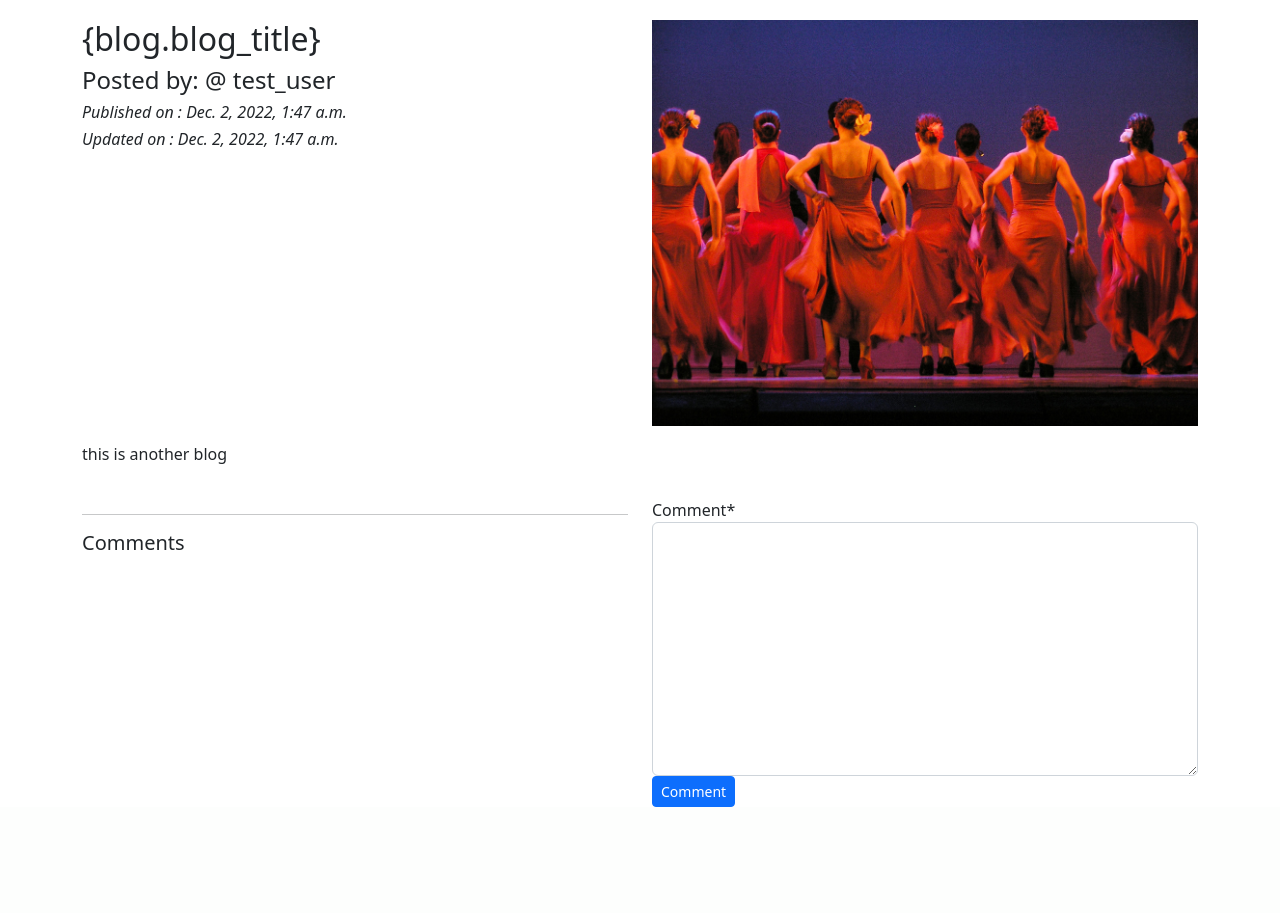
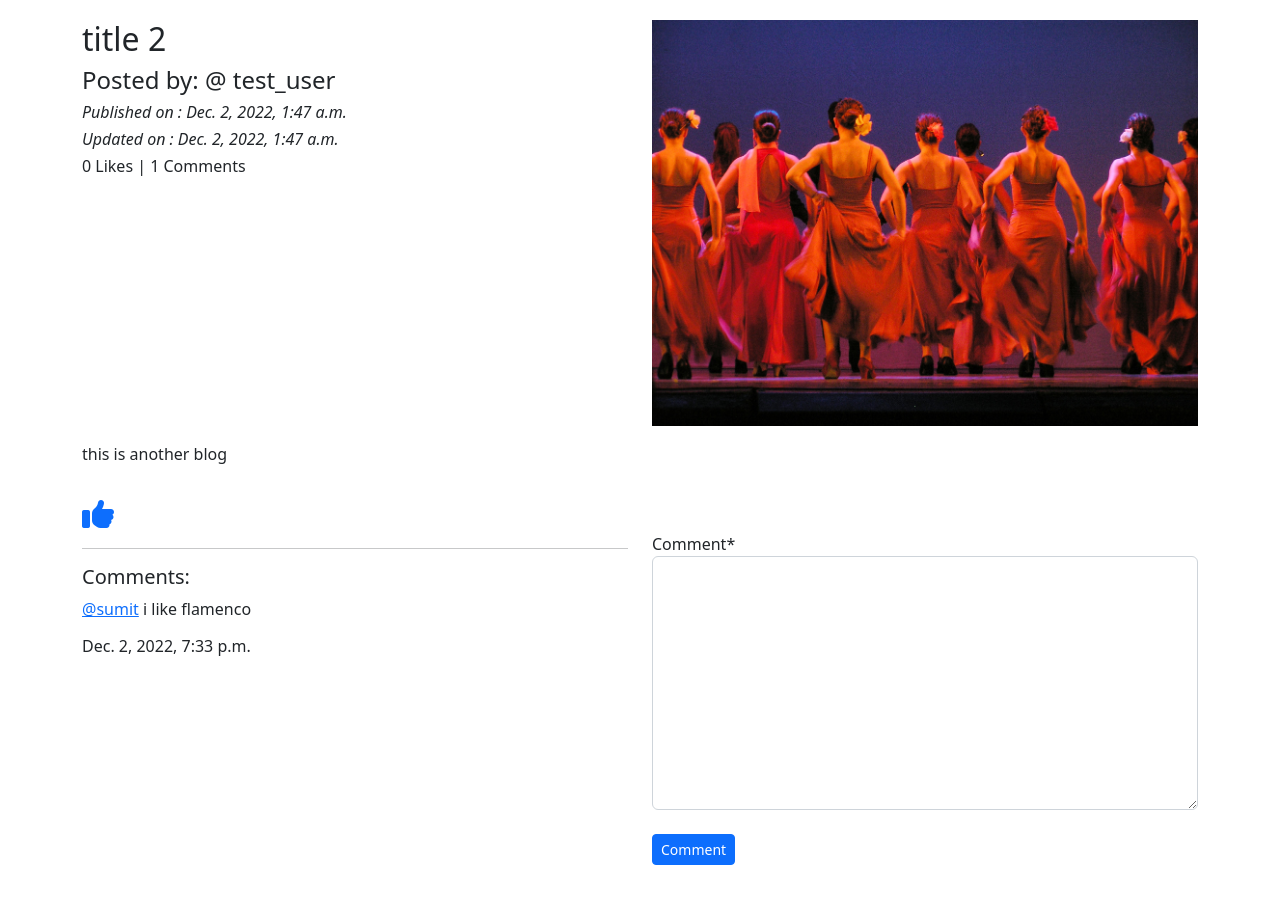
Before and after one commit to sumit-ch-dev/My_Blog, a Django app: a page that uses templates/base.html in a window 1280 px wide. Shown: the part 82-995 px from the top of the page. Before the commit the page ends 889 px from the top, so only its background shows below. Run offline with Django 4.2, Linux system fonts and the light colour scheme; a user stored in the database is signed in; data comes from the database, SQL or seed files in the repository; both versions use the stored data as it was after the commit; some libraries are stand-ins or nearby versions.

Commit message:
Like-Unlike created

```diff
--- a/App_Blog/urls.py
+++ b/App_Blog/urls.py
@@ -6,4 +6,6 @@ urlpatterns = [
     path('', views.BlogList.as_view(), name='blog_list'),
     path('write/', views.CreateBlog.as_view(), name='create_blog'),
     path('details/<slug:slug>', views.blog_details, name='blog_details'),
+    path('liked/<pk>', views.liked, name='liked_post'),
+    path('unliked/<pk>', views.unliked, name='unliked_post'),
 ]
--- a/App_Blog/views.py
+++ b/App_Blog/views.py
@@ -36,6 +36,9 @@ class BlogList(ListView):
 def blog_details(request, slug):
     blog = Blog.objects.get(slug=slug)
     comment_form = CommentForm()
+    already_liked = Likes.objects.filter(blog=blog, user=request.user)
+
+    liked = True if already_liked else False
 
     if request.method == 'POST':
         comment_form = CommentForm(request.POST)
@@ -46,4 +49,24 @@ def blog_details(request, slug):
             comment.save()
             return HttpResponseRedirect(reverse('App_Blog:blog_details', kwargs={'slug':slug}))
 
-    return render(request, 'App_Blog/blog_details.html', context={'blog':blog, 'comment_form':comment_form })
+    return render(request, 'App_Blog/blog_details.html', context={'blog':blog,
+    'comment_form':comment_form, 'liked': liked})
+
+
+@login_required
+def liked(request, pk):
+    blog = Blog.objects.get(pk=pk)
+    user = request.user
+    already_liked = Likes.objects.filter(blog=blog, user=user)
+    if not already_liked:
+        liked_post = Likes(blog=blog, user=user)
+        liked_post.save()
+    return HttpResponseRedirect(reverse('App_Blog:blog_details', kwargs={'slug':blog.slug}))
+
+@login_required
+def unliked(request, pk):
+    blog = Blog.objects.get(pk=pk)
+    user = request.user
+    already_liked = Likes.objects.filter(blog=blog, user=user)
+    already_liked.delete()
+    return HttpResponseRedirect(reverse('App_Blog:blog_details', kwargs={'slug':blog.slug}))
--- a/templates/App_Blog/blog_details.html
+++ b/templates/App_Blog/blog_details.html
@@ -1,30 +1,47 @@
 {% extends 'base.html' %}
+{% load static %}
 {% load crispy_forms_tags %}
-{% block title_block %} {{blog.blog_title}} {% endblock title_block %}
+{% block title_block %} {{ blog.blog_title }} {% endblock title_block %}
 {% block body_block %}
 <div class="row">
 	<div class="col-sm-6">
-		<h2>{blog.blog_title}</h2>
+		<h2>{{blog.blog_title}}</h2>
 		<h4>Posted by: @ {{blog.author}}</h4>
 		<i><h6>Published on : {{blog.publish_date}}</h6></i>
 		<i><h6>Updated on : {{blog.update_date}}</h6></i>
+		<h6>{{blog.liked_blog.count}} Likes | {{blog.blog_comment.count}} Comments </h6>
 	</div>
 	<div class="col-sm-6">
 		<img src="/media/{{blog.blog_image}}" width="100%">
 	</div>
 	<p>{{blog.blog_content|linebreaks}}</p>
 </div>
+{% if not liked %}
+<a href="{% url 'App_Blog:liked_post' pk=blog.pk %}">
+	<i class="fas fa-thumbs-up fa-2x"></i>
+</a>
+{% else %}
+<a href="{% url 'App_Blog:unliked_post' pk=blog.pk %}">
+	<i class="fas fa-thumbs-down fa-2x"></i>
+</a>
+{% endif %}
 <div class="row">
 	<div class="col-sm-6">
 		<hr>
-		<h5>Comments</h5>
+		<h5>Comments:</h5>
+		{% for comment in blog.blog_comment.all %}
+		<p><a href="#">@{{comment.user}}</a> {{comment.comment}} <br> <h6>{{comment.comment_date}}</h6></p>
+		{% endfor %}
 	</div>
 	<div class="col-sm-6">
 		<form method="POST">
 			{{comment_form|crispy}}
 			{% csrf_token %}
+			<br>
 			<button type="submit" class="btn btn-primary btn-sm"> Comment </button>
 		</form>
 	</div>
 </div>
+<br>
+<br>
 {% endblock body_block %}
--- a/templates/App_Blog/blog_list.html
+++ b/templates/App_Blog/blog_list.html
@@ -14,6 +14,7 @@
   <div class="col-sm-8">
 	  <p>{{blog.blog_content|range_filter|linebreaks}}<a href="{% url 'App_Blog:blog_details' slug=blog.slug %}">Read More</a></p>
 	  <h6> Posted by: <a href="#">@{{blog.author}}</a></h6>
+    <h6>{{blog.liked_blog.count}} Likes | {{blog.blog_comment.count}} Comments </h6>
   </div>
 </div>
 <hr>
--- a/templates/base.html
+++ b/templates/base.html
@@ -10,6 +10,7 @@
   <script src="https://cdn.jsdelivr.net/npm/bootstrap@5.2.3/dist/js/bootstrap.bundle.min.js"
     integrity="sha384-kenU1KFdBIe4zVF0s0G1M5b4hcpxyD9F7jL+jjXkk+Q2h455rYXK/7HAuoJl+0I4"
     crossorigin="anonymous"></script>
+    <script src="https://kit.fontawesome.com/7bcf9a3d26.js" crossorigin="anonymous"></script>
 </head>
 
 <body>
@@ -44,7 +45,6 @@
 
     {% endblock %}
   </div>
-
 </body>
 
 </html>
```
Also changed, not shown: db.sqlite3.
